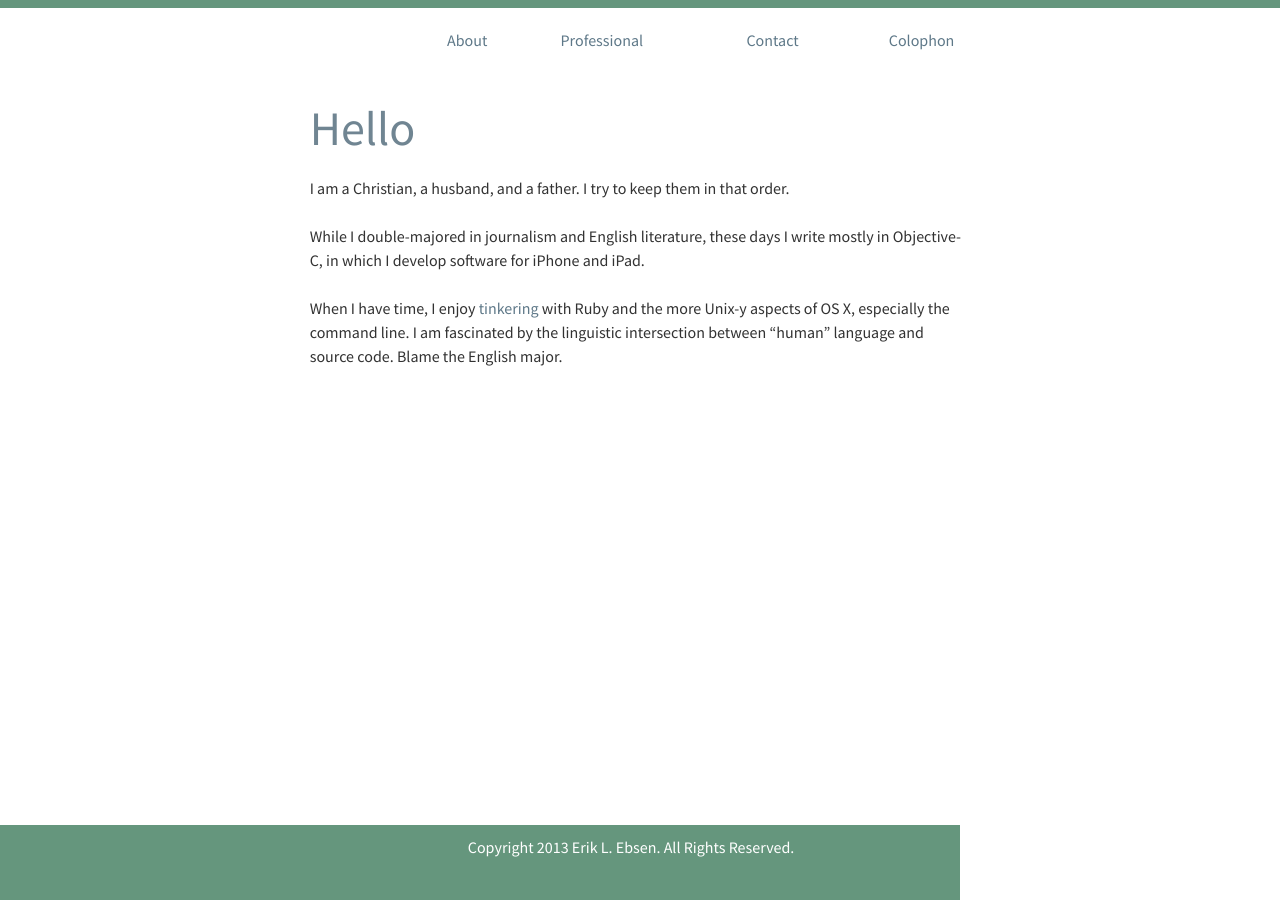
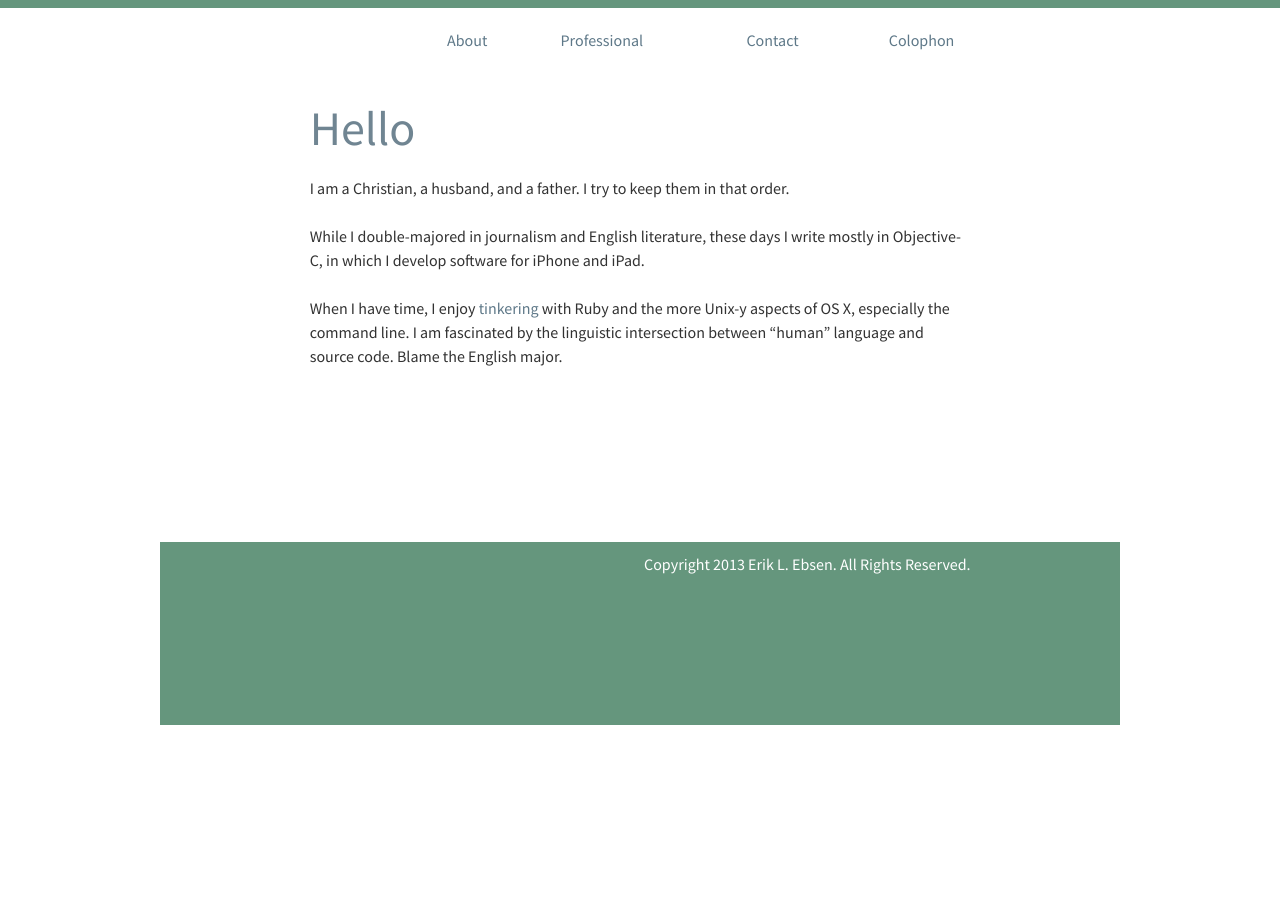
Before and after one commit to ebsen/ebsen.me, a Jekyll site: the page built from index.html, in a window 1280 px wide. Built offline with Jekyll 4.4.1, drawn with Linux system fonts in a browser that asks for light colours.

Commit message:
Commiting work before rolling back

```diff
--- a/_layouts/default.html
+++ b/_layouts/default.html
@@ -11,7 +11,7 @@
 </head>
 <body>
 
-<div id="wrapper">
+<!-- <div id="wrapper"> -->
 
 	<!-- Navigation -->
   <div class="top-bar"></div>
@@ -41,13 +41,13 @@
   <!-- Footer -->
   <footer class="wrap">
     <ul class="grids">
-      <li class="grid-2">&nbsp;</li>
-      <li class="grid-8">Copyright 2013 Erik L. Ebsen. All Rights Reserved.</li>
-      <li class="grid-2">&nbsp;</li>
+      <!-- <li class="grid-2">&nbsp;</li> -->
+      <li class="grid-12">Copyright 2013 Erik L. Ebsen. All Rights Reserved.</li>
+      <!-- <li class="grid-2">&nbsp;</li> -->
     </ul>
   </footer>
 
-</div>
+<!-- </div> -->
 
 </body>
 </html>
--- a/css/grid.css
+++ b/css/grid.css
@@ -23,7 +23,7 @@ Column container
 }
 .grids [class*="grid-"] {
   display: inline-block;
-  margin: 0 0 0 1.7%;
+  margin: 0 0 0 1.7%; /*1.7%*/
   -webkit-box-sizing: border-box; /* Allow padding & borders on grids without breaking. IE8+ */
   -moz-box-sizing: border-box;
   box-sizing: border-box;
--- a/css/rest.css
+++ b/css/rest.css
@@ -1,13 +1,13 @@
-html, body {
+/*html, body {
 /*	margin: 0;
 	padding: 0;
-*/	height: 100%;
+	height: 100%;
 }
 #wrapper {
 	min-height: 100%;
 	position: relative;
 }
-
+*/
 header {
   border-radius: 0 0 0.5em 0.5em;
 }
@@ -34,17 +34,18 @@ section ul {
 	text-align: left;
 }
 footer {
-  text-align: right;
+	vertical-align: bottom;
+/*  text-align: right;
 	width: 100%;
+	max-width: 100% !important;
 	height: 6.15%;
 	bottom: 0;
 	position: absolute;
 /*	left: 0;*/
 }
-/*footer .grids [class*="grid-"] {
+footer .grids [class*="grid-"] {
 	padding: 0 14.583% 14.583% 14.583%;
 }
-*/
 .top-bar, .bottom-bar {
   height: 0.5em;
 }
```
